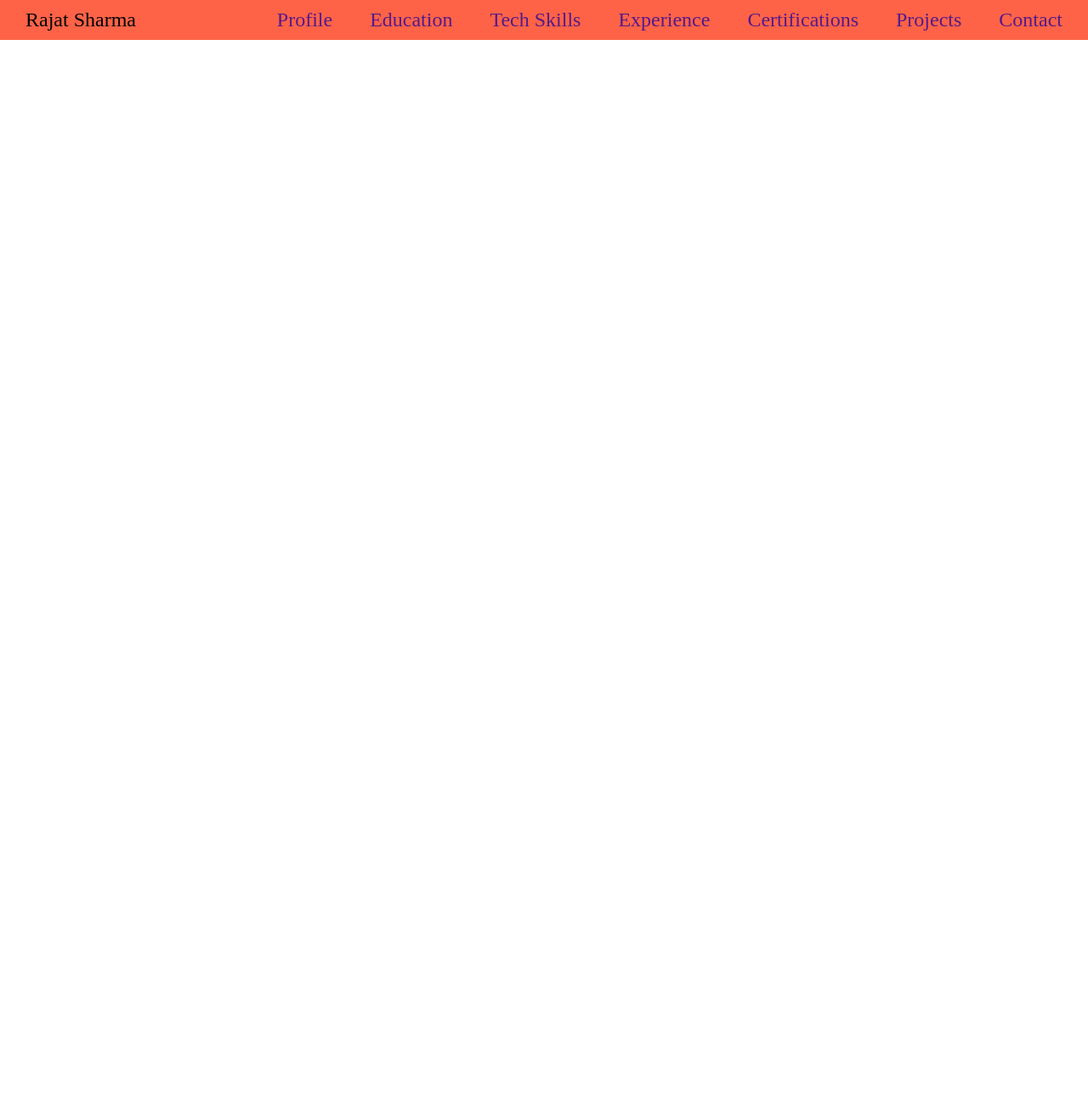
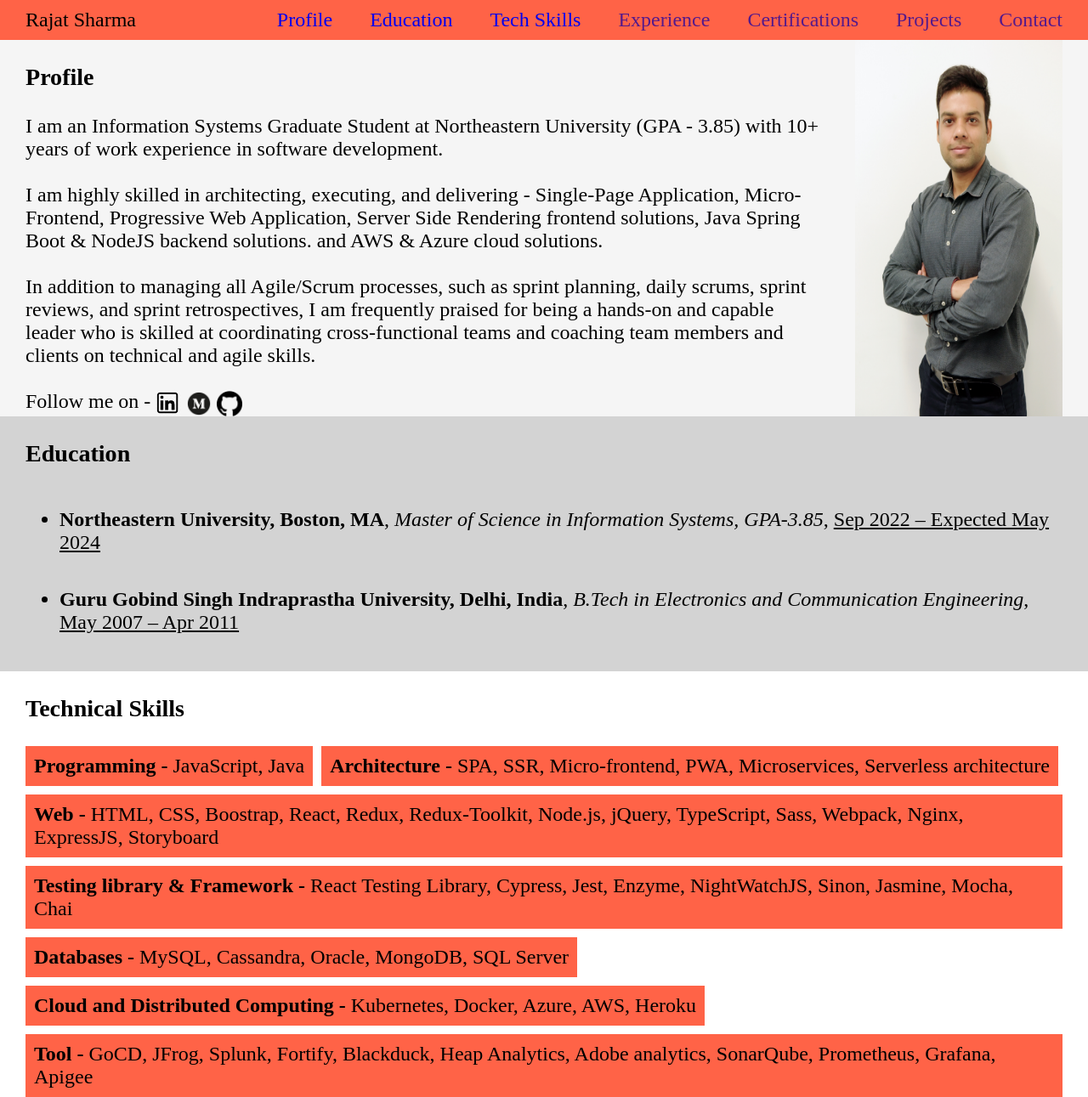
Before and after one commit to RajatSharmaNEU/002736944_Assignment2_Portfolio, a plain HTML site: page index.html in a window 1280 px wide. Shown: the whole page at 85% size. Before the commit the page ends 800 px from the top, so only its background shows below. Drawn offline with Linux system fonts and the light colour scheme.

Commit message:
Create section - profile, education and tech skill

```diff
--- /dev/null
+++ b/desktop.css
@@ -0,0 +1,26 @@
+@media screen and (min-width: 1024px) {
+    nav .home {
+        float: left;
+        color: black;
+    }
+
+    nav .sub-nav {
+        float: right;
+    }
+
+    .profile, .education, .tech-skill {
+        display: flex;
+        flex: 1 1 auto;
+        gap: 40px;
+        padding: 0 30px;
+    }
+
+    .profile .picture {
+        width: 20%;
+    }
+
+    .tech-skill-list > div {
+        background-color: tomato;
+        padding: 10px;
+    }
+}
--- a/index.html
+++ b/index.html
@@ -7,6 +7,8 @@
     <meta http-equiv="X-UA-Compatible" content="ie=edge">
     <title>Portfolio</title>
     <link rel="stylesheet" href="style.css">
+    <link rel="stylesheet" href="mobile.css">
+    <link rel="stylesheet" href="desktop.css">
 </head>
 <body>
 <header>
@@ -15,9 +17,9 @@
             Rajat Sharma
         </a>
         <div class="sub-nav">
-                <a href="">Profile</a>
-                <a href="">Education</a>
-                <a href="">Tech Skills</a>
+            <a href="#profile">Profile</a>
+            <a href="#education">Education</a>
+            <a href="#tech-skill">Tech Skills</a>
             <a href="">Experience</a>
             <a href="">Certifications</a>
             <a href="">Projects</a>
@@ -25,6 +27,89 @@
         </div>
     </nav>
 </header>
+<section class="profile" id="profile">
+    <div class="profile-content">
+        <h3>Profile</h3>
+        I am an Information Systems Graduate Student at Northeastern University (GPA - 3.85) with 10+ years of work
+        experience in software development.
+        <br><br>
+        I am highly skilled in architecting, executing, and delivering - Single-Page Application, Micro-Frontend,
+        Progressive Web Application, Server Side Rendering frontend solutions, Java Spring Boot & NodeJS backend
+        solutions. and AWS & Azure cloud solutions.
+        <br><br>
+        In addition to managing all Agile/Scrum processes, such as sprint planning, daily scrums, sprint reviews, and
+        sprint retrospectives, I am frequently praised for being a hands-on and capable leader who is skilled at
+        coordinating cross-functional teams and coaching team members and clients on technical and agile skills.
+        <br><br>
+        Follow me on -
+        <span class="icon-set">
+            <a href="https://www.linkedin.com/in/rajatgms/" target="_blank">
+                <img src="images/linkedin-icon.png" alt="Linkedin">
+            </a>
+            <a href="https://medium.com/@rajatgms/" target="_blank">
+                <img src="images/medium-icon.png" alt="Medium">
+            </a>
+            <a href="https://github.com/Rajatgms" target="_blank">
+                <img src="images/github-icon.png" alt="Github">
+            </a>
+            </span>
+    </div>
+    <img class="picture" src="images/profilePic.jpg" alt="Profile Pic">
+</section>
+
+<section class="education" id="education">
+    <div class="education-content">
+        <h3>Education</h3>
+        <ul>
+            <li>
+                <strong>Northeastern University, Boston, MA</strong>,
+                <i>Master of Science in Information Systems, GPA-3.85</i>,
+                <u>Sep 2022 – Expected May 2024</u>
+            </li>
+            <li>
+                <strong>Guru Gobind Singh Indraprastha University, Delhi, India</strong>,
+                <i>B.Tech in Electronics and Communication Engineering</i>,
+                <u>May 2007 – Apr 2011</u>
+            </li>
+        </ul>
+    </div>
+</section>
+
+<section class="tech-skill" id="tech-skill">
+    <div class="tech-skill-content">
+        <h3>Technical Skills</h3>
+        <div class="tech-skill-list">
+            <div>
+                <span>Programming - </span>
+                <span>JavaScript, Java</span>
+            </div>
+            <div>
+                <span>Architecture - </span>
+                <span>SPA, SSR, Micro-frontend, PWA, Microservices, Serverless architecture</span>
+            </div>
+            <div>
+                <span>Web - </span>
+                <span>HTML, CSS, Boostrap, React, Redux, Redux-Toolkit, Node.js, jQuery, TypeScript, Sass, Webpack, Nginx, ExpressJS, Storyboard</span>
+            </div>
+            <div>
+                <span>Testing library & Framework - </span>
+                <span>React Testing Library, Cypress, Jest, Enzyme, NightWatchJS, Sinon, Jasmine, Mocha, Chai</span>
+            </div>
+            <div>
+                <span>Databases -</span>
+                <span>MySQL, Cassandra, Oracle, MongoDB, SQL Server</span>
+            </div>
+            <div>
+                <span>Cloud and Distributed Computing - </span>
+                <span>Kubernetes, Docker, Azure, AWS, Heroku</span>
+            </div>
+            <div>
+                <span>Tool - </span>
+                <span>GoCD, JFrog, Splunk, Fortify, Blackduck, Heap Analytics, Adobe analytics, SonarQube, Prometheus, Grafana, Apigee</span>
+            </div>
+        </div>
+    </div>
+</section>
 
 </body>
 </html>
--- /dev/null
+++ b/mobile.css
@@ -0,0 +1,28 @@
+@media screen and (max-width: 1023px) {
+    nav .home, nav .sub-nav a {
+        display: block;
+        text-align: center;
+    }
+
+    nav .sub-nav a {
+        font-size: 1em;
+        padding: 10px 0;
+        margin: 0;
+    }
+
+    .profile, .education, .tech-skill {
+        display: flex;
+        flex-direction: column;
+        padding: 0 20px;
+    }
+
+    .profile .profile-content {
+        order: 2;
+    }
+
+    .profile .picture {
+        width: 50%;
+        align-self: center;
+        order: 1;
+    }
+}
--- a/style.css
+++ b/style.css
@@ -22,30 +22,43 @@ nav a {
 nav .home {
     color: black;
 }
+
 nav .home, nav .sub-nav {
     padding: 10px;
 }
 
-@media screen and (min-width: 1024px) {
-    nav .home {
-        float: left;
-        color: black;
-    }
-
-    nav .sub-nav {
-        float: right;
-    }
+.profile {
+    background-color: whitesmoke;
 }
 
-@media screen and (max-width: 1023px) {
-    nav .home, nav .sub-nav a {
-        display: block;
-        text-align: center;
-    }
+[class$="-content"] {
+    font-size: 1.5em;
+}
 
-    nav .sub-nav a {
-        font-size: 1em;
-        padding: 10px 0;
-        margin: 0;
-    }
+.icon-set a {
+    text-decoration: none;
 }
+
+.icon-set img {
+    width: 30px;
+    height: 30px;
+    vertical-align: middle;
+}
+
+.education {
+    background-color: lightgray;
+}
+
+.education-content li {
+    padding: 20px 0;
+}
+
+.tech-skill-list {
+    display: flex;
+    flex-wrap: wrap;
+    gap: 10px;
+}
+
+.tech-skill-list > div > span:first-child {
+    font-weight: bold;
+}
```
Also changed, not shown: images/github-icon.png (added), images/linkedin-icon.png (added), images/medium-icon.png (added), images/profilePic.jpg (added). Lines whose indentation alone changed are shown as unchanged.
